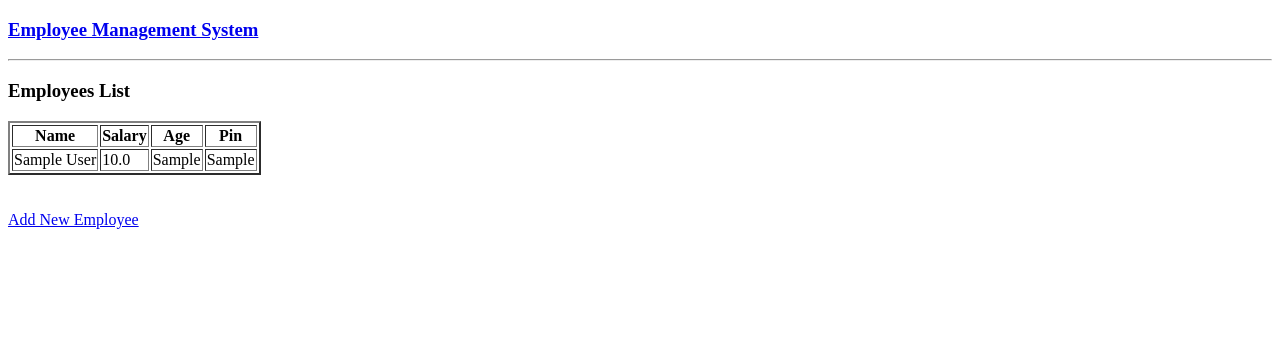
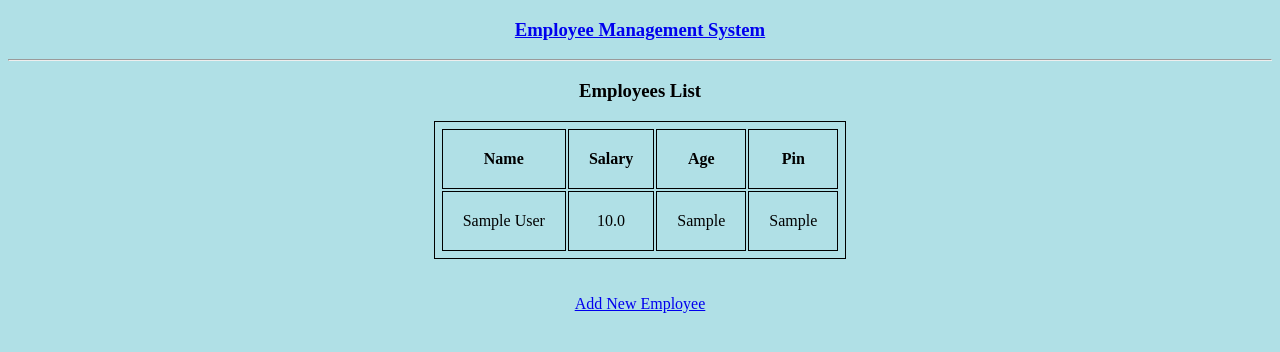
Before and after one commit to Mishra-praveen/FlaskTwoTier, a Flask app: page / in a window 1280 px wide. Shown: the top 352 px of the page. Run offline with Flask 2, Linux system fonts and the light colour scheme; tables that the repository leaves empty hold one stand-in row (values such as "Sample post").

Commit message:
added styles

```diff
--- a/app.py
+++ b/app.py
@@ -6,7 +6,7 @@ user = os.getenv('USERNAME')
 code = os.getenv('PASSWORD')
 link = os.getenv('URL')
 
-connection = 'mysql+pymysql://{0}:{1}@{2}:3309/Employees'.format(user, code, link)
+connection = 'mysql+pymysql://{0}:{1}@{2}:3306/Employees'.format(user, code, link)
 app = Flask(__name__)
 app.config['SQLALCHEMY_DATABASE_URI'] = connection
 app.config['SECRET_KEY'] = "secret key"
--- a/templates/add.html
+++ b/templates/add.html
@@ -1,6 +1,6 @@
     <!DOCTYPE html>
     <html>
-       <body>
+       <body style="background-color:powderblue; text-align:center;">
           <h3>Add new Employee</h3>
           <hr/>
 
--- a/templates/list_employees.html
+++ b/templates/list_employees.html
@@ -1,7 +1,18 @@
     <!DOCTYPE html>
     <html lang = "en">
-       <head><title>Home</title></head>
-       <body>
+       <head>
+<style>
+table, th, td {
+  border: 1px solid black;
+}
+
+th, td {
+  padding: 20px;
+}
+</style>
+       <title>Home</title>
+       </head>
+       <body style="background-color:powderblue; text-align:center;">
           <h3>
              <a href = "{{ url_for('list_employees') }}">Employee Management System</a>
           </h3>
@@ -12,7 +23,7 @@
           {%- endfor %}
 
           <h3>Employees List</h3>
-          <table border="2" padding = "5">
+           <table style="border:1px solid black;margin-left:auto;margin-right:auto;padding:5px">
              <thead>
                 <tr>
                    <th>Name</th>
```
